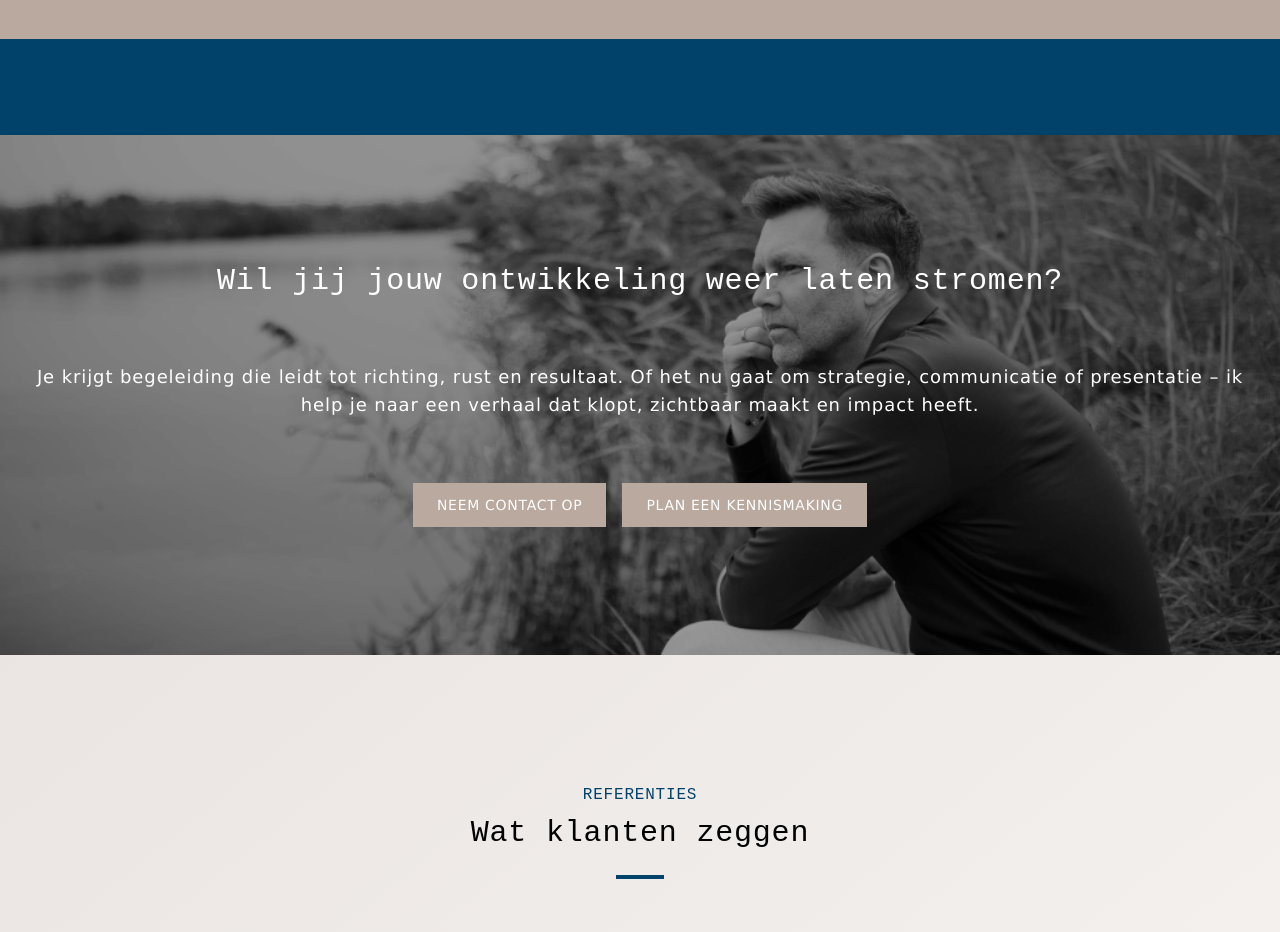
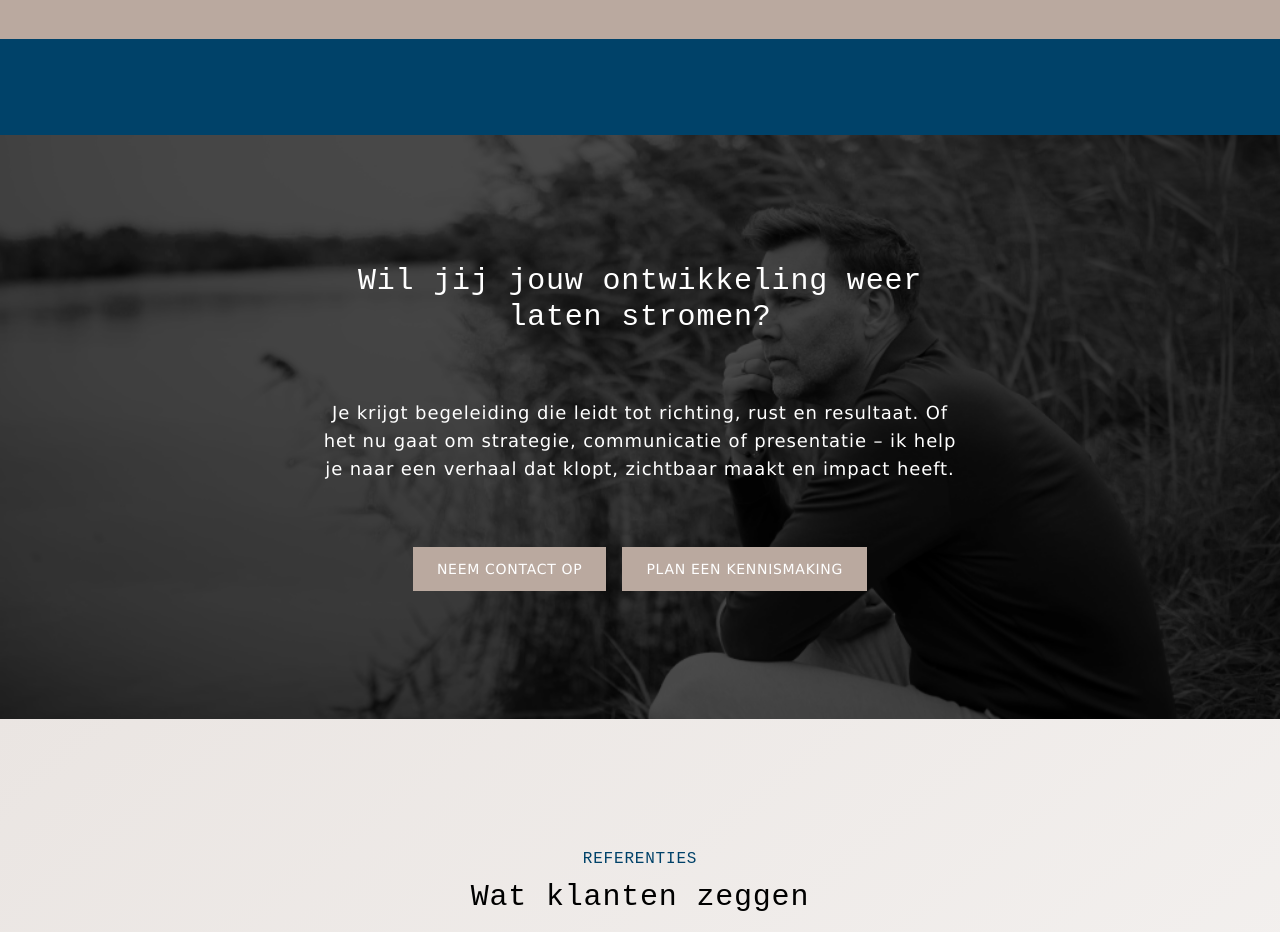
Before and after one commit to accounts-sbo/MensenWijzerProject, a React (Vite) app: page / in a window 1280 px wide. Shown: the part 3280-4212 px from the top of the page. Built offline with nearby package versions, Linux system fonts and the light colour scheme; a web font is replaced by a local one.

Commit message:
Fix: Improve image position on scroll
Improve the positioning of the image in the WorkWithMe component to ensure it remains visible during scrolling.

```diff
--- a/src/components/WorkWithMe.tsx
+++ b/src/components/WorkWithMe.tsx
@@ -1,3 +1,4 @@
+
 import React, { useEffect, useState } from 'react';
 
 const WorkWithMe = () => {
@@ -25,11 +26,17 @@ const WorkWithMe = () => {
         style={{
           backgroundImage: 'url("/lovable-uploads/136336cb-9a01-4434-9e0d-b44c9a9805bc.png")',
           transform: `translateY(${offset}px)`,
-          backgroundAttachment: 'fixed',
+          backgroundSize: 'cover',
+          backgroundPosition: 'center',
+          zIndex: 0,
+          opacity: 1,
         }}
       ></div>
 
-      <div className="container text-center mx-auto relative z-10 px-[25%] max-w-5xl">
+      {/* Dark overlay to improve text readability */}
+      <div className="absolute inset-0 bg-black opacity-50 z-[1]"></div>
+
+      <div className="container text-center mx-auto relative z-10 px-4 md:px-[15%] lg:px-[25%] max-w-5xl">
         <h2 className="text-2xl md:text-3xl font-brass-mono mb-16 text-white">
           Wil jij jouw ontwikkeling weer laten stromen?
         </h2>
```
